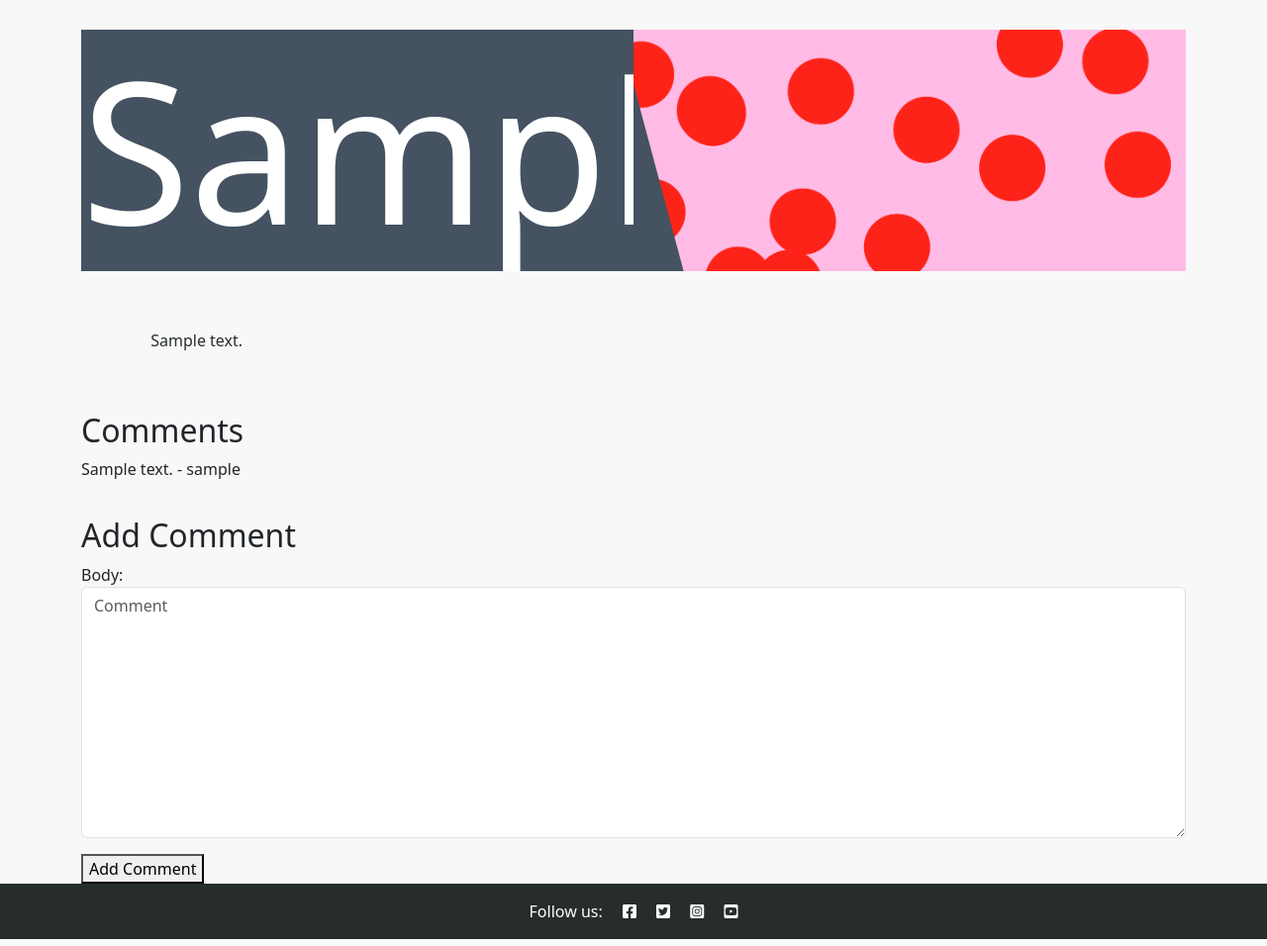
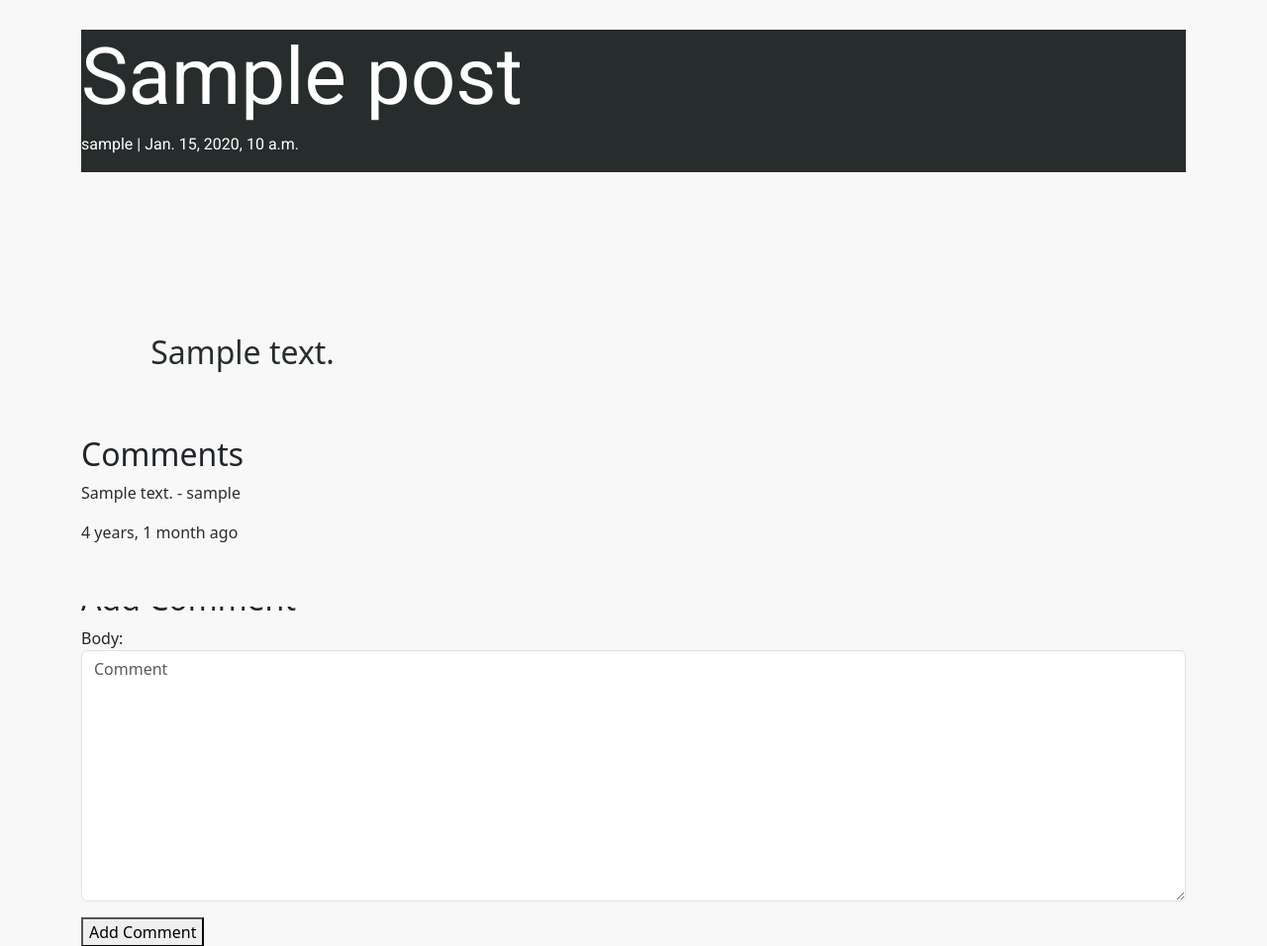
Before and after one commit to e-tidemo/crip-talk, a Django app: a page that uses forumapp/templates/forumapp/post_detail.html in a window 1280 px wide. Shown: the part 94-1050 px from the top of the page at 99% size. Run offline with Django 4.2, Linux system fonts and the light colour scheme; a user stored in the database is signed in; tables that the repository leaves empty hold one stand-in row (values such as "Sample post").

Commit message:
Style topics pages and post_detail page

```diff
--- a/forumapp/templates/forumapp/career.html
+++ b/forumapp/templates/forumapp/career.html
@@ -5,7 +5,7 @@
 <div class="container-fluid">
     <div class="row">
         <header>
-            <div class="banner">
+            <div class="banner career">
                 <h1 class="topic-title">Career</h1>
                 <p class="topic-intro">This topic refers to any thoughts, ideas or questions about work life and careers.</p>
             </div>
--- a/forumapp/templates/forumapp/family.html
+++ b/forumapp/templates/forumapp/family.html
@@ -5,7 +5,7 @@
 <div class="container-fluid">
     <div class="row">
         <header>
-            <div class="banner">
+            <div class="banner family">
                 <h1 class="topic-title">Family</h1>
                 <p class="topic-intro">This topic refers to any thoughts, questions and ideas for family relationships</p>
             </div>
--- a/forumapp/templates/forumapp/post_detail.html
+++ b/forumapp/templates/forumapp/post_detail.html
@@ -1,17 +1,15 @@
 {% extends 'base.html' %} {% block content %}
 {% load static %}
+{% load humanize %}
 
 <div class="masthead">
     <div class="container">
         <div class="row g-0">
-            <div class="col-md-6 masthead-text">
+            <div class="masthead-text">
                 <!-- Post title goes in these h1 tags -->
-                <h1 class="post-title">{{ post.title }}</h1>
+                <h2 class="post-title">{{ post.title }}</h2>
                 <!-- Post author goes before the | the post's created date goes after -->
                 <p class="post-subtitle">{{ post.author }} | {{ post.created_on }}</p>
-            </div>
-            <div class="d-none d-md-block col-md-6 masthead-image">
-                <img src="{% static 'images/background-image.png' %}" class="scale" alt="placeholder">
             </div>
         </div>
     </div>
@@ -23,7 +21,7 @@
             <div class="card-body">
                 <!-- The post content goes inside the card-text. -->
                 <!-- Use the | safe filter inside the template tags -->
-                <p class="card-text">
+                <p class="card-text post-content">
                     {{ post.content | safe }}
                 </p>
             </div>
@@ -32,12 +30,15 @@
 </div>
 
 <!-- Display existing comments -->
-<div class="container">
+<div class="container comments">
     <div class="row">
         <div class="col">
             <h2>Comments</h2>
             {% for comment in post.comments.all %}
-                <p>{{ comment.body }} - {{ comment.author.username }}</p>
+                <div class="card">
+                    <p>{{ comment.body }} - {{ comment.author.username }}</p>
+                    <p> {{ comment.updated_on | naturaltime }}</p>
+                </div>
             {% endfor %}
         </div>
     </div>
--- a/forumapp/templates/forumapp/wall_of_complaints.html
+++ b/forumapp/templates/forumapp/wall_of_complaints.html
@@ -5,8 +5,8 @@
 <div class="container-fluid">
     <div class="row">
         <header>
-            <div class="banner">
-                <h1 class="topic-title">Wall of Complaints</h1>
+            <div class="banner complaints">
+                <h1 class="complaints-title">Wall of Complaints</h1>
                 <p class="topic-intro">This page is made for getting our frustrations out, complaining away about whatever is bothering us at the moment.</p>
             </div>
         </header>
--- a/static/css/style.css
+++ b/static/css/style.css
@@ -155,13 +155,29 @@ h1{
     height: 22rem;
 }
 
+.career {
+    background-image: url("../images/careers-background.png")
+}
+
 .pastimes {
     background-image: url("../images/background-image.png");
 }
 
+.family {
+    background-image: url("../images/family-background.png");
+}
+
+.complaints {
+    background-image: url("../images/complaints-background.png");
+}
+
 .topic-title {
+    font-size: 15rem;
+}
+
+.complaints-title {
     font-family: "Bebas Neue", sans-serif;
-    font-size: 15rem;
+    font-size: 12rem;
     text-align: center;
 }
 
@@ -175,6 +191,9 @@ h1{
     background-color: #9ec5ff;
     padding-top: 15px;
 }
+
+/* post_detail.html */
+
 
 .red-o {
     color: #E84610;
@@ -206,30 +225,21 @@ h1{
 }
 
 .masthead-text {
-    background-color: #445261;
+    background-color: #272d2d;
     color: white;
     position: relative;
+    font-family: "Roboto", sans-serif;
+    font-size: medium;
 }
 
-.masthead-image {
-    position: relative;
-    overflow: hidden;
+.post-title {
+    font-family: "Roboto", sans-serif;
+    font-size: 5rem;
 }
 
-.masthead-image:after {
-    content: "";
-    position: absolute;
-    top: 0;
-    right: 90%;
-    height: 100%;
-    width: 150%;
-    background: #445261;
-    -webkit-transform: skew(15deg);
-    -moz-transform: skew(15deg);
-    transform: skew(15deg);
-    z-index: 100;
+.post-content {
+    font-size: 2rem;
 }
-
 
 
 .link {
```
Also changed, not shown: static/images/background-image.png, static/images/careers-background.png (added), static/images/complaints-background.png (added), static/images/family-background.png (added), 9 other files.
